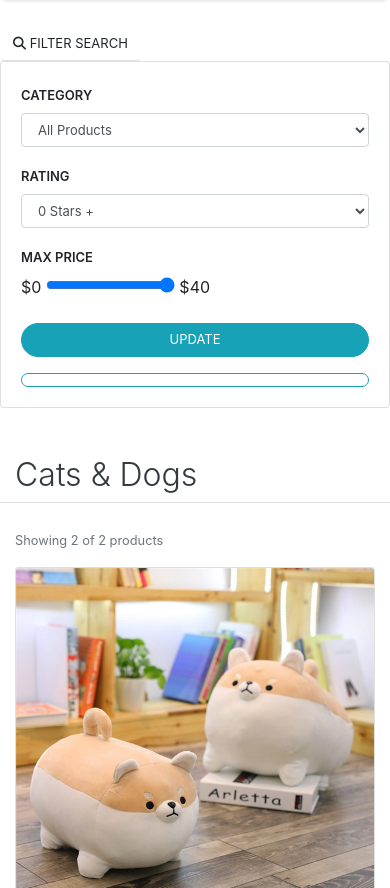
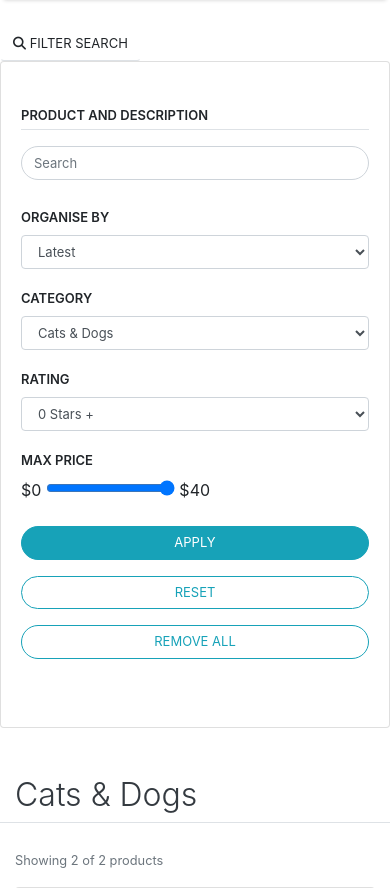
Before and after one commit to johnstonekyle/IAB207, a Flask app: a page that uses marketplace/templates/index.html in a window 390 px wide, after a click on "FILTER SEARCH". Shown: the part 101-989 px from the top of the page. Run offline with Flask 2, Linux system fonts and the light colour scheme; data comes from the database, SQL or seed files in the repository; some libraries are stand-ins or nearby versions.

Commit message:
Completed Home Page Mobile Adaptation

```diff
--- a/marketplace/templates/index.html
+++ b/marketplace/templates/index.html
@@ -106,7 +106,7 @@
           </label>
         </div>
 
-        <!-- rating filter -->
+        <!-- price filter -->
         <div class="form-head pb-1 mb-3 pt-5 border-bottom">MAX PRICE</div>
         <output>$0</output>
         <input class="form custom-slider" name="pricerange" type="range" step="5" min="0" max="{{actual_max_price}}" value="{{max_price}}">
@@ -116,10 +116,7 @@
         <input type="submit" class="btn btn-info d-block rounded-pill w-100 mt-4 small-font" value="APPLY">
         <input type="reset" class="btn btn-outline-info d-block rounded-pill w-100 mt-3 small-font"
           value="RESET">
-        <a href="{{ url_for('main.index') }}">
-          <input type="reset" class="btn btn-outline-info d-block rounded-pill w-100 mt-3 mb-5 small-font" value="REMOVE ALL">
-        </a>
-
+        <a class="btn btn-outline-info d-block rounded-pill w-100 mt-3 mb-5 small-font" href="{{ url_for('main.index') }}">REMOVE ALL</a>
       </form>
 
     </div>
@@ -132,30 +129,58 @@
       </button>
       <div class="collapse" id="collapseExample">
         <div class="card card-body">
-          <form action="" oninput="pricerangevalue.value = pricerange.valueAsNumber">
+          <form action="/filter" method= "POST" oninput="pricerangevalue.value = pricerange.valueAsNumber">
+
+            <!-- search filter -->
+            <div class="form-head pb-1 mb-3 pt-4 border-bottom">PRODUCT AND DESCRIPTION</div>
+            {% if user_search %}
+            <input name="search" type="search" value="{{ user_search }}" class="form-control rounded-pill small-font" placeholder="{{ user_search }}">
+            {% else %}
+              <input name="search" type="search" class="form-control rounded-pill small-font" placeholder="Search">
+            {% endif %} <br>
+
+            <div class="form-group">
+              <label for="categoryInputSmall" class="small-font form-head">ORGANISE BY</label>
+              <select class="form-control small-font" id="order" name="order">
+                <!-- current category -->
+                <option value="{{ order }}" selected>{{ order }}</option>
+                <!-- all categories -->
+                <option value="Latest">Latest</option>
+                <option value="Least Expensive">Least Expensive</option>
+                <option value="Most Expensive">Most Expensive</option>
+                <option value="Alphabetical">Alphabetical</option>
+              </select>
+            </div>
+
             <!-- category filter -->
             <div class="form-group">
               <label for="categoryInputSmall" class="small-font form-head">CATEGORY</label>
-              <select id="categoryInputSmall" class="form-control small-font">
-                <option selected>All Products</option>
-                <option>Teddy Bears</option>
-                <option>Farm Animals</option>
-                <option>Cats & Dogs</option>
-                <option>Wild Animals</option>
-                <option>Water Creatures</option>
-                <option>Other</option>
+              <select class="form-control small-font" id="category" name="category">
+                <!-- current category -->
+                <option value="{{ category }}" selected>{{ category }}</option>
+                <!-- all categories -->
+                <option value="All Products">All Products</option>
+                <option value="Teddy Bears">Teddy Bears</option>
+                <option value="Farm Animals">Farm Animals</option>
+                <option value="Cats & Dogs">Cats & Dogs</option>
+                <option value="Wild Animals">Wild Animals</option>
+                <option value="Water Creatures">Water Creatures</option>
+                <option value="Other">Other</option>
               </select>
             </div>
             <!-- rating filter -->
             <div class="form-group">
               <label for="ratingInputSmall" class="small-font form-head">RATING</label>
-              <select id="ratingInputSmall" class="form-control small-font">
-                <option selected>0 Stars +</option>
-                <option>1 Star +</option>
-                <option>2 Stars +</option>
-                <option>3 Stars +</option>
-                <option>4 Stars +</option>
-              </select>
+              <select class="form-control small-font" id="rating" name="rating">
+                  <!-- current rating -->
+                  <option value="{{ user_rating }}" selected>{{ user_rating }} Stars +</option>
+                  <!-- all ratings -->
+                  <option value="0">0 Stars +</option>
+                  <option value="1">1 Star +</option>
+                  <option value="2">2 Stars +</option>
+                  <option value="3">3 Stars +</option>
+                  <option value="4">4 Stars +</option>
+                </select>
             </div>
             <!-- price filter -->
             <div class="form-group">
@@ -165,8 +190,11 @@
                 $<output name="pricerangevalue" for="pricerange" >{{actual_max_price}}</output>
             </div>
             <!-- submission buttons -->
-            <input type="submit" class="btn btn-info d-block rounded-pill w-100 mt-4 small-font" value="UPDATE">
-            <a href="#" class="btn btn-outline-info d-block rounded-pill w-100 mt-3 small-font" value="RESET FILTER"></a>
+            <!-- submission buttons -->
+            <input type="submit" class="btn btn-info d-block rounded-pill w-100 mt-4 small-font" value="APPLY">
+            <input type="reset" class="btn btn-outline-info d-block rounded-pill w-100 mt-3 small-font"
+              value="RESET">
+              <a class="btn btn-outline-info d-block rounded-pill w-100 mt-3 mb-5 small-font" href="{{ url_for('main.index') }}">REMOVE ALL</a>
 
           </form>
         </div>
--- a/marketplace/views.py
+++ b/marketplace/views.py
@@ -9,7 +9,7 @@ bp = Blueprint('main', __name__,)
 
 @bp.route('/', methods=['GET'])
 def index():
-    product_list = Product.query.order_by(Product.created).all()
+    product_list = Product.query.order_by(Product.created.desc()).all()
     total_results = len(product_list)
 
     if (not product_list): #if no products exist then return 404
@@ -34,7 +34,7 @@ def index():
 @bp.route('/<category>', methods=['GET'])
 def index_category(category):
 
-    product_list = Product.query.filter_by(category=category).order_by(Product.created).all()
+    product_list = Product.query.filter_by(category=category).order_by(Product.created.desc()).all()
     total_results = len(product_list)
 
     if (not product_list): #if no products exist then return 404
@@ -64,14 +64,14 @@ def filter():
     price_max = 0
     search = ""
     order_dict = {
-        "Latest": Product.created,
+        "Latest": Product.created.desc(),
         "Least Expensive": Product.price,
         "Most Expensive": Product.price.desc(),
         "Alphabetical": Product.name,
     }
 
     #get result of all products
-    complete_product_list = refine(Product.query.order_by(Product.created).all())
+    complete_product_list = refine(Product.query.order_by(Product.created.desc()).all())
 
     if request.method == 'POST':
         rating_min = int(request.form['rating'])
```
Also changed, not shown: marketplace/templates/404.html (+6 -2 lines).
